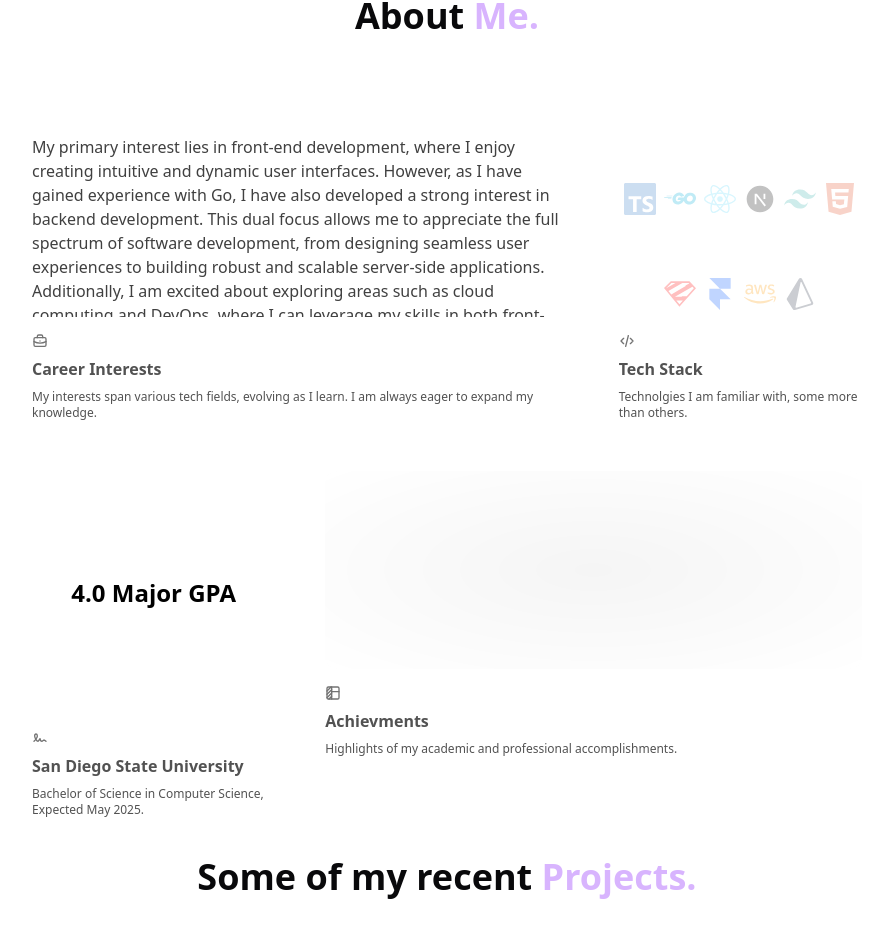
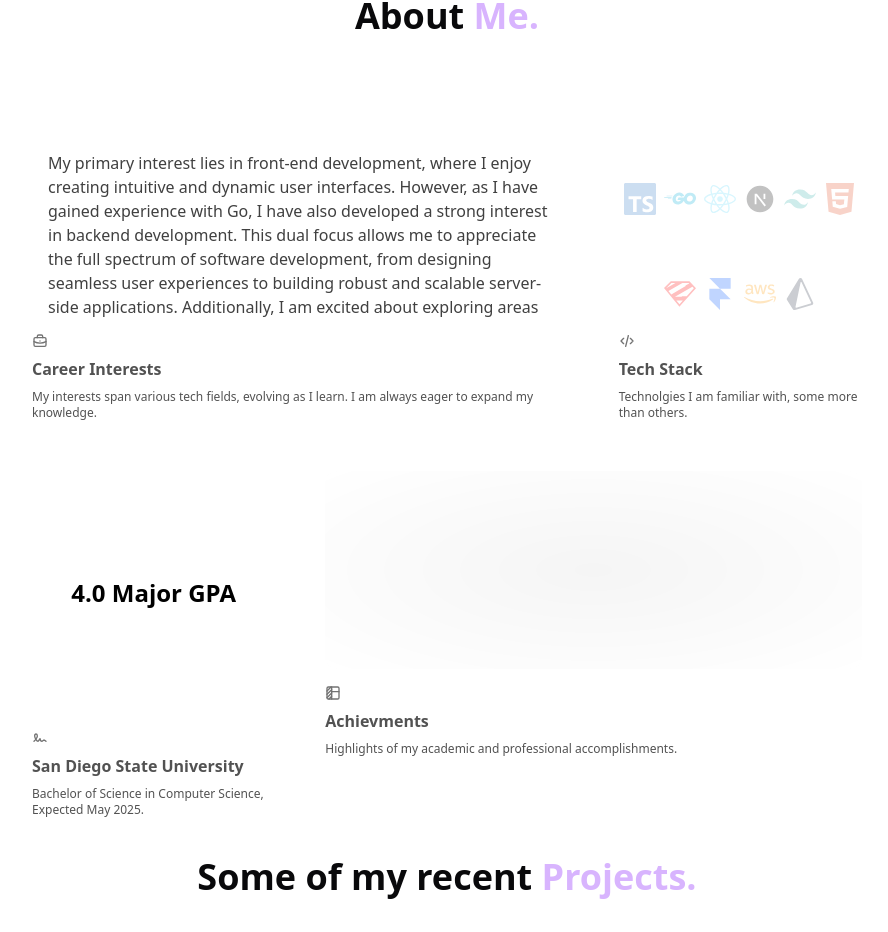
Before and after one commit to AjStraight619/portfolio-newest, a Next.js app: page / in a window 1280 px wide. Shown: the part 791-1723 px from the top of the page, without its empty margins (193-1081 px from the left). Built offline with nearby package versions, Linux system fonts and the light colour scheme; no server answers.

Commit message:
Add pdding to CareerInterests comp

```diff
--- a/components/about.tsx
+++ b/components/about.tsx
@@ -82,7 +82,7 @@ const TechStack = () => {
 const CareerInterests = () => {
   return (
     <div className="sm:h-full max-h-[10rem]">
-      <p className="text-balance">
+      <p className="text-balance p-4">
         My primary interest lies in front-end development, where I enjoy
         creating intuitive and dynamic user interfaces. However, as I have
         gained experience with Go, I have also developed a strong interest in
```
